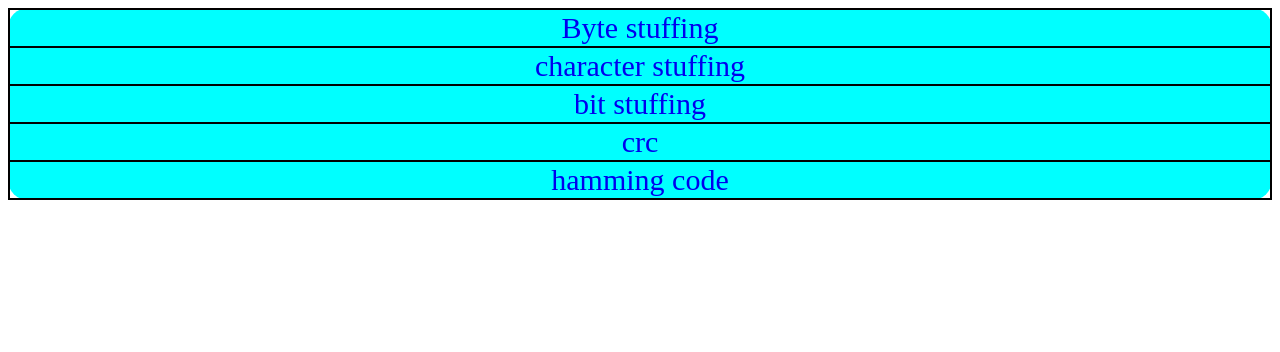
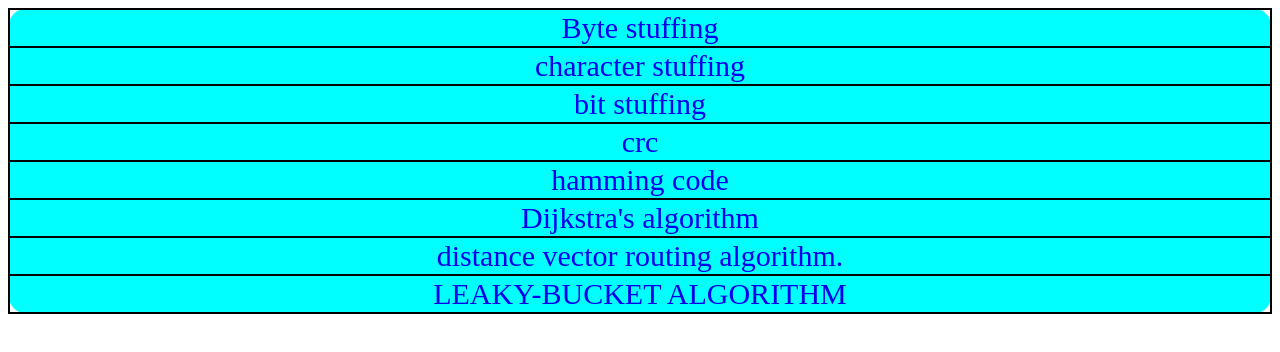
Before and after one commit to NeosBlaze/FCN, a plain HTML site: page index.html in a window 1280 px wide. Drawn offline with Linux system fonts and the light colour scheme.

Commit message:
Update index.html

```diff
--- a/index.html
+++ b/index.html
@@ -39,6 +39,16 @@
       <tr>
         <td><a href="https://onlinegdb.com/JszQlyXQM">hamming code</a></td>
       </tr>
+      <tr>
+        <td><a href="https://onlinegdb.com/WQZMrxWrC">Dijkstra's algorithm</a></td>
+      </tr>
+      <tr>
+        <td><a href="https://onlinegdb.com/PjjJUNc0K"> distance vector routing algorithm.</a></td>
+      </tr>
+      <tr>
+        <td><a href="https://onlinegdb.com/PzEiGqO9I">LEAKY-BUCKET ALGORITHM</a></td>
+      </tr>
+
     </table>
   </body>
 </html>
```
